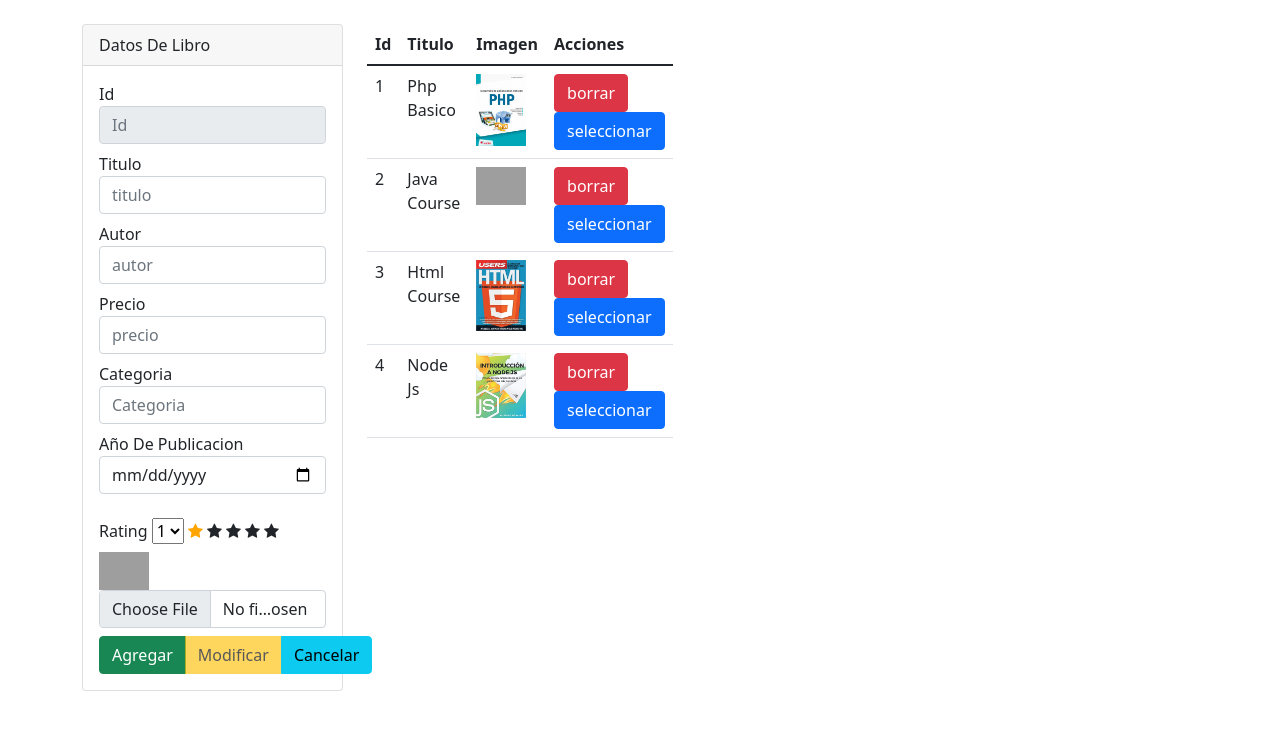
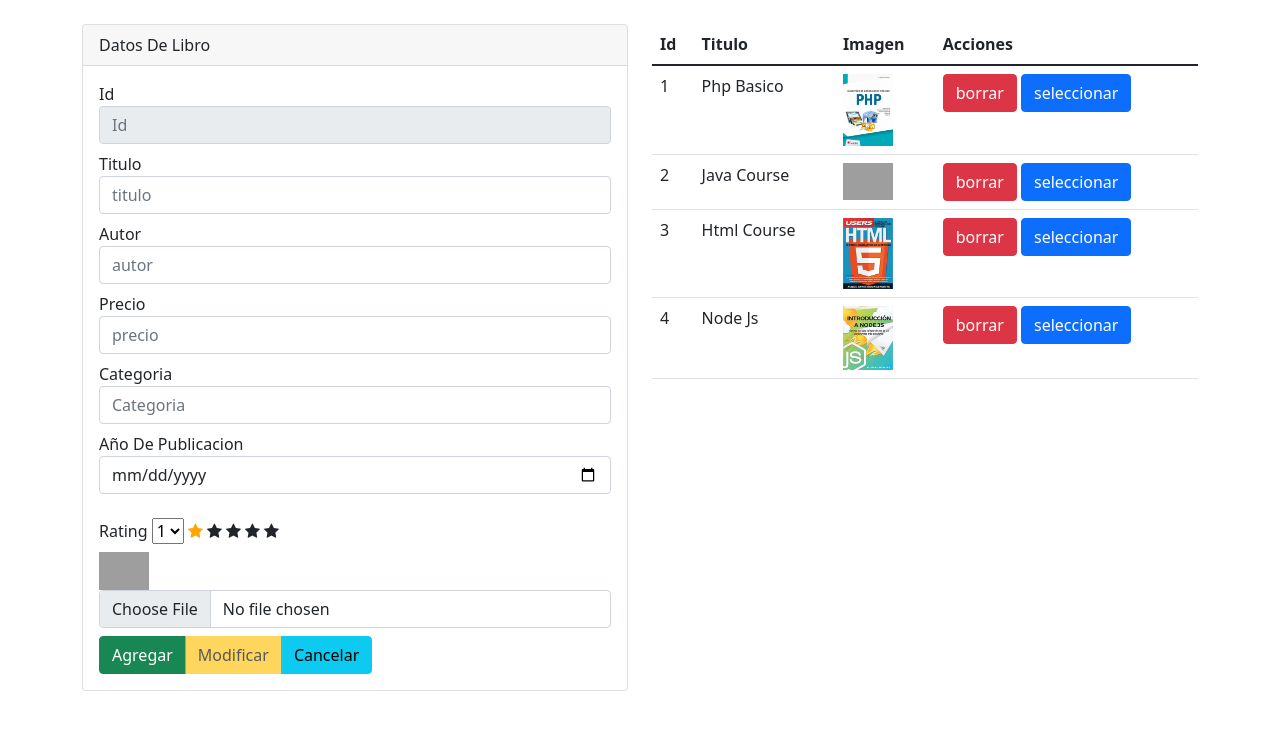
Before and after one commit to DevhTor/BookShop, a PHP site: page /admin/section/books.php in a window 1280 px wide. Shown: the part 56-786 px from the top of the page. Run offline with PHP 8.4, Linux system fonts and the light colour scheme; the visitor is signed in with stand-in values (Sample User, id 1); data that the repository does not hold is empty; grey boxes are pictures that could not be loaded.

Commit message:
responsive repaired

```diff
--- a/admin/section/books.php
+++ b/admin/section/books.php
@@ -151,7 +151,7 @@ switch ($btnAction) {
 
 <!----------------------- Book Card-------------------------------->
 
-<div class="col-sm-6 col-md-5 col-lg-3">
+<div class="col-sm-6 col-md-5 col-lg-6">
 
   <div class="card">
     <div class="card-header">
@@ -217,7 +217,7 @@ switch ($btnAction) {
 
 <!----------------------- Book table -------------------------------->
 
-<div class="col-sm-6 lamento mí primero verdad col-md-7 col-lg-3">
+<div class="col-sm-6 col-md-7 col-lg-6">
 
   <table class="table bordered">
     <thead>
```
